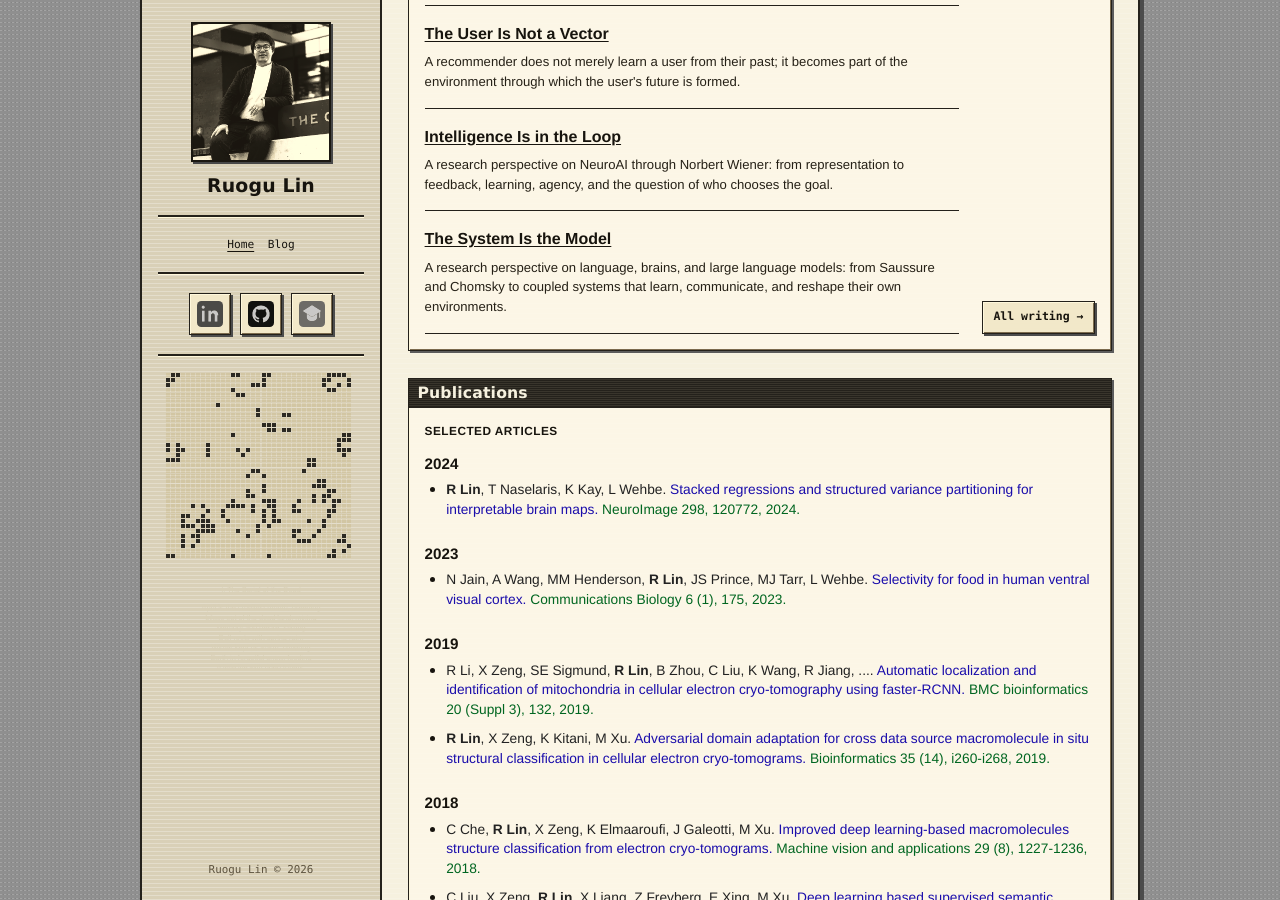
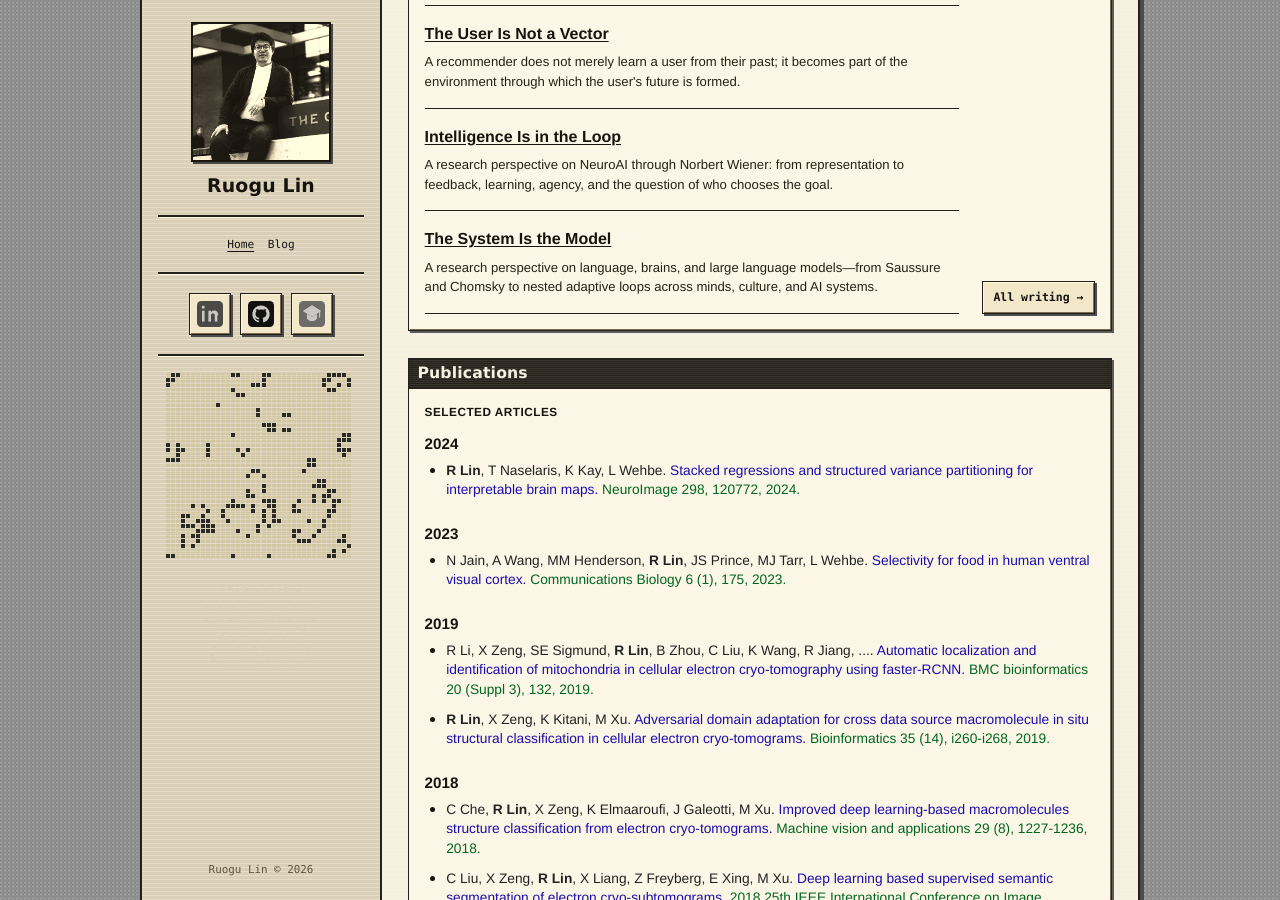
Before and after one commit to lrgthu/lrgthu.github.io, a Jekyll site: the page built from index.html, in a window 1280 px wide and 900 px high, scrolled down 473 px. Built offline with Jekyll 4.4.1, drawn with Linux system fonts in a browser that asks for light colours; some of the changed lines change nothing that is shown.

Commit message:
Final polish of language and NeuroAI research perspective

```diff
--- a/_posts/2026-09-05-the-system-is-the-model.md
+++ b/_posts/2026-09-05-the-system-is-the-model.md
@@ -1,7 +1,7 @@
 ---
 title: "The System Is the Model"
 date: 2026-09-05 15:50:00 -0500
-summary: "A research perspective on language, brains, and large language models: from Saussure and Chomsky to coupled systems that learn, communicate, and reshape their own environments."
+summary: "A research perspective on language, brains, and large language models—from Saussure and Chomsky to nested adaptive loops across minds, culture, and AI systems."
 tags: [language, neuroscience, cognitive-science, llm, neuroai]
 ---
 
@@ -13,23 +13,23 @@
 
 A deliberately imperfect computer-science analogy is that Saussure gives us something like the **data structure**, while Chomsky gives us something like the **algorithm**.
 
-But learned systems make that distinction unstable.
+The analogy works only briefly.
 
-In a neural network, computation changes representation, representation constrains subsequent computation, and both are products of the data and objective that shaped the system. The algorithm and the data structure do not disappear as useful concepts; they simply stop looking like independent causes.
+In a learned system, computation changes representation, representation constrains subsequent computation, and both are shaped by the data and objective that produced the system. The algorithm and the data structure remain useful concepts; they simply stop looking like independent causes.
 
-I think language may be understood in much the same way.
+I think language becomes easier to think about in much the same way.
 
-The picture I find increasingly useful is not
+Instead of
 
 `representation + computation + communication`
 
-as a stack of independently specified modules. It is a coupled process:
+as a stack of independently specified modules, consider a coupled process:
 
 `world → experience → representation ↔ computation → language → other agents → shared environment → new experience`
 
-The interesting question is therefore not only *where* language or intelligence resides. It is also **which interactions have to be included before the explanation closes**.
+The interesting question is then not only *where* language—or, eventually, intelligence—resides. It is also **which interactions have to be included before the explanation closes**.
 
-That question turns out to look surprisingly similar in neuroscience and in modern AI.
+That is where an old debate in linguistics begins to look unexpectedly contemporary.
 
 ---
 
@@ -39,7 +39,7 @@
 
 Saussure's *Course in General Linguistics* begins from a simple but deep observation: linguistic signs do not acquire their value in isolation.
 
-A word is not meaningful merely because it points to an object. Its role is also defined by its contrasts and relations within a larger system. The sound *tree* is not intrinsically tree-like, and its linguistic value depends partly on how it differs from other possible signs.
+A word is not meaningful merely because it points to an object. Its role is also defined by contrasts and relations within a larger system. The sound *tree* is not intrinsically tree-like, and its linguistic value depends partly on how it differs from other possible signs.
 
 In shorthand, meaning is not exhausted by:
 
@@ -51,15 +51,15 @@
 
 This is not a claim that modern vector embeddings implement Saussurean linguistics. That would be anachronistic. Saussure was writing about a social and semiotic system, not a neural representational space.
 
-But I think the organizing intuition survives: **meaning is relational rather than atomistic**.
+But the organizing intuition survives: **meaning is relational rather than atomistic**.
 
-Modern representation learning makes that intuition computationally tangible. A word embedding is useful because of where it sits relative to other representations. A contextual model goes further: the representation itself changes with context. *Bank* in *river bank* and *bank loan* is not simply one fixed symbol passed into two downstream rules. The internal state is different.
+Modern representation learning makes that intuition computationally tangible. A word embedding is useful partly because of where it sits relative to other representations. A contextual model goes further: the representation itself changes with context. *Bank* in *river bank* and *bank loan* is not simply one fixed symbol passed into two downstream rules. The internal state is different.
 
-The modern version of the idea is therefore weaker than "meaning is geometry," but still important:
+The modern claim is therefore weaker than "meaning is geometry," but still important:
 
 > **Semantic and contextual information can be carried by representational geometry.**
 
-That is a statement we can now test in models and brains.
+That is something we can now test in models and brains.
 
 There is another part of Saussure that matters even more for where this essay eventually goes. His *langue* is not a private object inside one speaker. It is a socially shared system that no individual possesses alone.
 
@@ -81,19 +81,17 @@
 
 `Alice thinks [Bob believes [Carol left]]`
 
-The important property is not the exact notation. It is that linguistic structure is nested and compositional.
+The notation is not the point. The nesting is.
 
 Across different stages of Chomsky's work, the formal machinery changed substantially. What remained remarkably stable was the explanatory target: language should be understood in terms of an **internal generative system**, not merely as a catalog of external utterances.
 
 In the computer-science analogy, Chomsky asks about the operations that construct new structured states.
 
-So Saussure and Chomsky may be less interesting as two answers to the same question than as two ways of cutting through the system.
+So Saussure and Chomsky may be less interesting as rival answers to one question than as different cuts through the same phenomenon.
 
-Saussure asks how linguistic elements acquire value within a relational and social structure.
+Saussure asks how linguistic elements acquire value within a relational and social structure. Chomsky asks what computational machinery inside an individual can construct and manipulate linguistic structure.
 
-Chomsky asks what computational machinery inside an individual can construct and manipulate linguistic structure.
-
-The distinction resembles Marr's warning that representational, algorithmic, and implementational questions need not have one-to-one answers. A theory can identify the right level of question without specifying the entire causal system.
+This is close in spirit to Marr's distinction among computational, algorithmic/representational, and implementational levels: a useful explanation at one level need not specify the entire causal system.
 
 That is roughly where modern neuroscience enters the story.
 
@@ -103,7 +101,7 @@
 
 Modern cognitive neuroscience has vindicated the **internalist turn** more clearly than it has vindicated any particular Chomskyan implementation.
 
-A large body of work identifies a predominantly left-lateralized frontotemporal core language network. It is strongly interconnected, works across input and output modalities, is causally important for language, and is functionally distinguishable from several neighboring systems involved in domain-general control and other forms of cognition (Fedorenko, Ivanova, & Regev, 2024).
+A large body of work identifies a predominantly left-lateralized frontotemporal core language network. It is strongly interconnected, generalizes across linguistic input and output modalities, is causally important for language, and is functionally distinguishable from several neighboring systems involved in domain-general control and other forms of cognition (Fedorenko, Ivanova, & Regev, 2024).
 
 There is also substantial evidence that linguistic processing cannot be reduced to a flat sequence of words. Neural responses during continuous speech track information at multiple linguistic timescales, including words, phrases, and sentences (Ding et al., 2016).
 
@@ -114,13 +112,13 @@
 
 But the neural implementation looks less cleanly modular than the simplest symbolic picture might suggest.
 
-Precision fMRI work, for example, finds syntactic and semantic sensitivity distributed across overlapping portions of the language network (Shain et al., 2024). Spatial overlap does not prove that syntax and semantics are the same computation, and it certainly does not rule out computational specialization at finer spatial or temporal scales. What it does challenge is the simplest one-region-one-function mapping.
+Precision fMRI work, for example, finds syntactic and semantic sensitivity distributed across overlapping portions of the language network (Shain et al., 2024). Spatial overlap does not prove that syntax and semantics are the same computation, and it does not rule out specialization at finer spatial or temporal scales. What it challenges is the simplest one-region-one-function mapping.
 
 My reading is therefore not that neuroscience has "proved Chomsky." It is narrower:
 
 > **Chomsky's level of question has survived better than many specific answers to it.**
 
-The brain does appear to contain an internal language system that performs structured computation. Its implementation is distributed, context-sensitive, and deeply interactive.
+The brain appears to support a specialized internal language system capable of structured computation. Its implementation is distributed, context-sensitive, and tightly integrated across the network.
 
 ### A geometry of linguistic information
 
@@ -132,15 +130,15 @@
 
 This does not mean that cortex implements a transformer. Nor does it mean that meaning *is* an embedding space.
 
-What it does suggest is that contextual and semantic information in the brain can be characterized partly by the relationships among distributed neural states.
+What it suggests is that contextual and semantic information in the brain can be characterized partly through relations among distributed neural states.
 
 That is not Saussure implemented in cortex. But it resonates with the older idea that the informational role of an element depends on its position within a larger system.
 
 Recent work extends the comparison beyond language narrowly construed. Doerig and colleagues (2025) found that language-model representations derived from descriptions of natural scenes can explain high-level visually evoked brain activity, suggesting that contextual representations learned from language can approximate some conceptual structure useful for describing the visual system as well.
 
-Again, I would not conclude that visual cortex "speaks language." The more interesting possibility is that different systems can converge on related representational geometries when they need to organize the same world.
+I would not conclude that visual cortex "speaks language." The more interesting possibility is that different systems can converge on related representational geometries when they need to organize aspects of the same world.
 
-### Language is not thought
+### Language is not the whole of thought
 
 A further result prevents the story from becoming too language-centric.
 
@@ -148,9 +146,9 @@
 
 Fedorenko, Piantadosi, and Gibson (2024) take this evidence toward a strong conclusion: in modern humans, language is primarily a tool for communication rather than the machinery of thought itself.
 
-Whether or not one accepts that thesis in full, the dissociation is important. It means we should not casually equate linguistic competence with cognition in general.
+Whether or not one accepts that thesis in full, the dissociation matters. It means we should not casually use linguistic competence as a proxy for cognition in general.
 
-The same caution helps with LLMs. Mahowald and colleagues (2024) distinguish **formal linguistic competence** from **functional linguistic competence**: knowing how linguistic structure works is not the same as using language together with world knowledge, reasoning, goals, and social context.
+The same caution helps with LLMs. Mahowald and colleagues (2024) distinguish **formal linguistic competence** from **functional linguistic competence**: mastering linguistic structure is not the same as using language together with world knowledge, reasoning, goals, and social context.
 
 So instead of asking whether a language model "understands language," I find it more productive to decompose the question.
 
@@ -164,7 +162,7 @@
 
 This is where the algorithm/data-structure analogy begins to break down in a useful way.
 
-In a conventional program, we can imagine an algorithm acting on a data structure that was specified independently. In a learned neural system, the separation is less stable.
+In a conventional program, we can imagine an algorithm acting on a data structure specified independently. In a learned neural system, the separation is less stable.
 
 At one layer, the network contains a representational state `h(l)`. A learned transformation creates the next state:
 
@@ -178,25 +176,23 @@
 
 The distinction remains analytically useful.
 
-But it does imply something weaker and more important:
+But it does imply something weaker and more consequential:
 
 > **In a learned system, representation and computation need not be independent causal modules.**
 
-Computation constructs new representational states. Those states constrain what computations become easy or even possible next. Learning changes both together.
+Computation constructs new representational states. Those states constrain what computations become easy—or even possible—next. Learning changes both together.
 
-LLMs make this old philosophical problem experimentally convenient.
+This is where LLMs become unusually useful scientific objects.
 
-We can hold architecture roughly fixed and change the data. We can hold data approximately fixed and scale the model. We can alter objectives, context length, post-training, retrieval, memory, or tool access and observe how the effective system changes.
+Not because they are brains, and not because they settle old debates, but because they make some of the relevant variables manipulable. We can hold architecture roughly fixed and change the data. We can hold a training setup approximately fixed and scale the model. We can alter objectives, context length, post-training, retrieval, memory, or tool access and observe how the effective system changes.
 
-In other words, things that classical theory had to separate conceptually can now be perturbed independently in artificial systems.
+Things that classical theory had to separate conceptually can now be perturbed far more directly than they can in biology.
 
-That is one reason LLMs are useful for cognitive neuroscience even if brains are not transformers.
-
-Some of these learned representations also predict human neural responses. Goldstein and colleagues (2022) reported correspondences between autoregressive language models and human neural processing in contextual word representations, pre-word prediction, and post-word surprise. Caucheteux and King (2022) found that a model's ability to predict words from context was strongly associated with its ability to predict fMRI and MEG responses. Mischler and colleagues (2024) further reported similarities in hierarchical feature-extraction trajectories between high-performing LLMs and the brain.
+Some of the resulting representations also predict human neural responses. Goldstein and colleagues (2022) reported correspondences between autoregressive language models and human neural processing in contextual word representations, pre-word prediction, and post-word surprise. Caucheteux and King (2022) found that a model's ability to predict words from context was strongly associated with its ability to predict fMRI and MEG responses. Mischler and colleagues (2024) further reported similarities in hierarchical feature-extraction trajectories between high-performing LLMs and the brain.
 
 None of this establishes mechanistic identity.
 
-A model can predict neural data for the wrong reason. Different algorithms can generate similar representational geometry. Brain predictivity is therefore a constraint on theory, not proof that the brain shares the model's implementation.
+A model can predict neural data for the wrong reason. Different algorithms can generate similar representational geometries. Brain predictivity is therefore a constraint on theory, not proof that the brain shares the model's implementation.
 
 Still, the experimental opportunity is new.
 
@@ -206,9 +202,11 @@
 
 Which training histories produce which geometries? Which geometries support which computations? Which of those transformations resemble biological systems, and which do not?
 
-This is, to me, one of the most useful ways LLMs change the language debate. They turn parts of it into an intervention problem.
+This is, to me, one of the most useful ways LLMs change the language debate: they turn parts of it into an intervention problem.
 
-But an individual model still gives us only part of the picture, because language does something that a representation inside one agent cannot do by itself: it lets one system change another.
+But an individual model still gives us only part of the picture, because language does something that a representation inside one agent cannot do by itself.
+
+It lets one system change another.
 
 ---
 
@@ -240,9 +238,9 @@
 
 Chomsky tells us something important about the machinery inside an agent. Saussure reminds us that the linguistic system this machinery learns is partly constituted **between** agents. No individual invents English, Mandarin, or French from scratch. Each learner encounters a system already shaped by other learners.
 
-Once language is transmitted across generations, the loop becomes even more explicit.
+Once language is transmitted across generations, the loop becomes more explicit.
 
-Kirby, Cornish, and Smith (2008) showed experimentally that artificial languages passed through chains of learners can become progressively more structured and learnable. Christiansen and Chater (2008) pushed the broader argument that languages themselves adapt, through cultural evolution, to the learning and processing constraints of human brains.
+Kirby, Cornish, and Smith (2008) showed experimentally that artificial languages passed through chains of learners can become progressively more structured and learnable. Christiansen and Chater (2008) developed the broader argument that languages themselves adapt, through cultural evolution, to the learning and processing constraints of human brains.
 
 So the causal arrow runs both ways:
 
@@ -252,23 +250,17 @@
 
 `language shapes the developmental environment of brains`
 
-This is not one loop running on one clock.
+But this is not one loop running on one clock.
 
 Neural representations update over milliseconds. Conversations reshape shared states over seconds and minutes. Learning reorganizes an individual over months and years. Cultural transmission changes the linguistic environment across generations.
 
 > **What looks like one closed loop is really a set of nested loops operating at different timescales.**
 
-That distinction matters.
-
-For a word recognized in 200 milliseconds, the relevant explanatory boundary may lie largely within a neural population or network.
-
-For language acquisition, the relevant system includes a developing learner and a structured environment.
-
-For the evolution of linguistic structure, the relevant unit may include populations of learners and generations of cultural transmission.
+For a word recognized in a fraction of a second, the relevant explanatory boundary may lie largely within a neural population or network. For language acquisition, the relevant system includes a developing learner and a structured environment. For the evolution of linguistic structure, it may include populations of learners and generations of cultural transmission.
 
 The boundary of explanation is therefore not arbitrary, but neither is it fixed.
 
-This is also where extended-cognition arguments become interesting without being necessary. Clark and Chalmers ask whether a reliably integrated external resource can sometimes count as part of a cognitive process. One need not accept the strongest version of that thesis to recognize a weaker empirical point: external structures can become causally indispensable to intelligent behavior.
+Extended-cognition arguments become interesting here without being necessary. Clark and Chalmers ask whether a reliably integrated external resource can sometimes count as part of a cognitive process. One need not accept the strongest version of that thesis to recognize a weaker empirical point: external structures can become causally indispensable to intelligent behavior.
 
 A notebook can participate in memory. A calendar can participate in prospective cognition. Language can preserve representations outside individual brains, transmit them between people, and accumulate them across generations.
 
@@ -294,25 +286,15 @@
 
 In both cases, boundaries that remain useful for engineering or analysis become misleading when they are mistaken for causal independence.
 
-### Model is data
-
-A trained parameter vector is partly a compressed consequence of the distribution it encountered:
+**Model is data, in one limited sense.** A trained parameter vector is partly a compressed consequence of the distribution it encountered:
 
 `parameters = F(architecture, data, objective, optimization, training dynamics)`
 
-Change the data mixture and you change the effective model. Change filtering, curriculum, synthetic-data generation, preference data, or sampling and you change what capabilities emerge.
+Change the data mixture and you change the effective model. Change filtering, curriculum, synthetic-data generation, preference data, or sampling and you change what capabilities emerge. The training distribution has been folded into the parameters; what looks like one component contains the causal history of another.
 
-The training distribution has been folded into the parameters. What looks like one component contains the causal history of another.
+**Data is infrastructure.** At scale, "the dataset" is not a static file. It is a running system of acquisition, filtering, deduplication, ranking, tokenization, mixing, storage, streaming, retrieval, feedback, and refresh. The effective data distribution is an infrastructural product.
 
-### Data is infrastructure
-
-At scale, "the dataset" is not a static file. It is a running system of acquisition, filtering, deduplication, ranking, tokenization, mixing, storage, streaming, retrieval, feedback, and refresh.
-
-The effective data distribution is an infrastructural product.
-
-### Infrastructure is model
-
-Infrastructure constrains which systems can exist economically and reliably. Memory affects context length. Interconnect topology affects parallelism. Serving systems determine whether retrieval, external memory, tool use, or long-horizon agents are feasible.
+**Infrastructure is part of the effective model.** Infrastructure constrains which systems can exist economically and reliably. Memory affects usable context. Interconnect topology affects parallelism. Serving systems determine whether retrieval, external memory, tool use, or long-horizon agents are practical.
 
 For a deployed AI system, the effective model increasingly looks less like a checkpoint and more like:
 
@@ -344,9 +326,7 @@
 
 ### Why language models are an unusual case
 
-LLMs add one more twist because their training data is not simply raw sensory experience.
-
-It is largely the accumulated symbolic output of other minds.
+Language models add one more twist because much of their training signal is not raw sensory experience. It is the accumulated symbolic output of other minds.
 
 A simplified causal chain is:
 
@@ -371,7 +351,7 @@
 
 Data can contain structure. Architecture determines which regularities can be extracted. Optimization converts those regularities into internal geometry. Internal geometry changes which computations become available. Model outputs increasingly alter the environment that generates future data.
 
-Again, the pieces recursively shape one another.
+The pieces recursively shape one another.
 
 ### What might be uniquely human?
 
@@ -417,13 +397,7 @@
 
 So there may be no single privileged boundary of "the language system." The relevant explanatory boundary depends on the phenomenon and the timescale we want to explain.
 
-For a word recognized in a fraction of a second, the answer may lie largely inside a neural population.
-
-For language acquisition, it may require a developing brain and its environment.
-
-For the structure of a language, it may require generations of learners.
-
-For an AI agent, it may include the model, context, memory, tools, users, and the feedback loop that eventually retrains it.
+For a word recognized in a fraction of a second, the answer may lie largely inside a neural population. For language acquisition, it may require a developing brain and its environment. For the structure of a language, it may require generations of learners. For an AI agent, it may include the model, context, memory, tools, users, and the feedback loop that eventually retrains it.
 
 This suggests a broader hypothesis about intelligence, but I would state it as a research program rather than a metaphysical conclusion:
 
@@ -433,9 +407,7 @@
 
 > **At what scale does the explanatory loop close?**
 
-The boundary is not arbitrary.
-
-But neither is it fixed.
+The boundary is not arbitrary. But neither is it fixed.
 
 **The system is the model—provided we are careful about which system, and at what timescale.**
 
```
